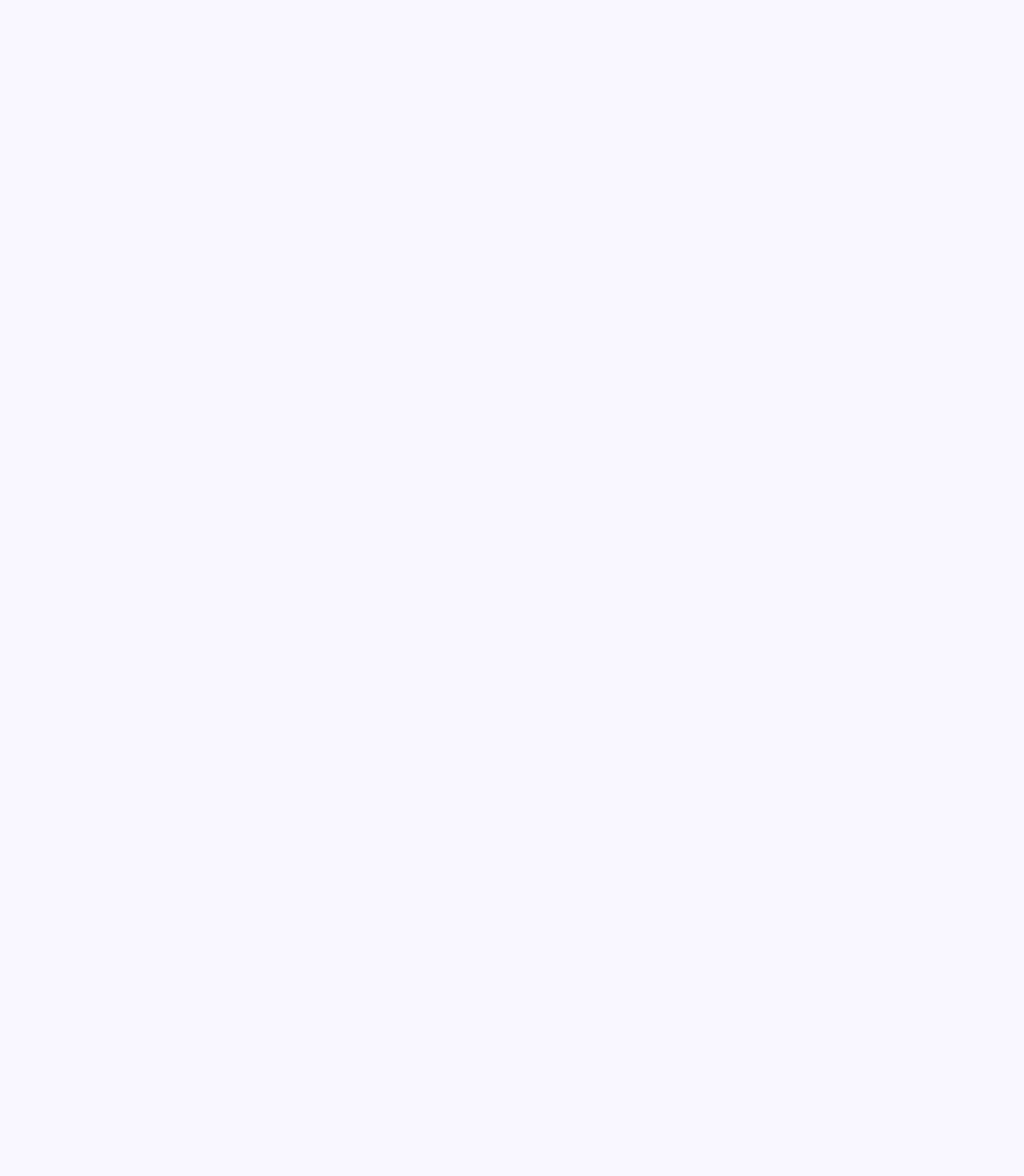
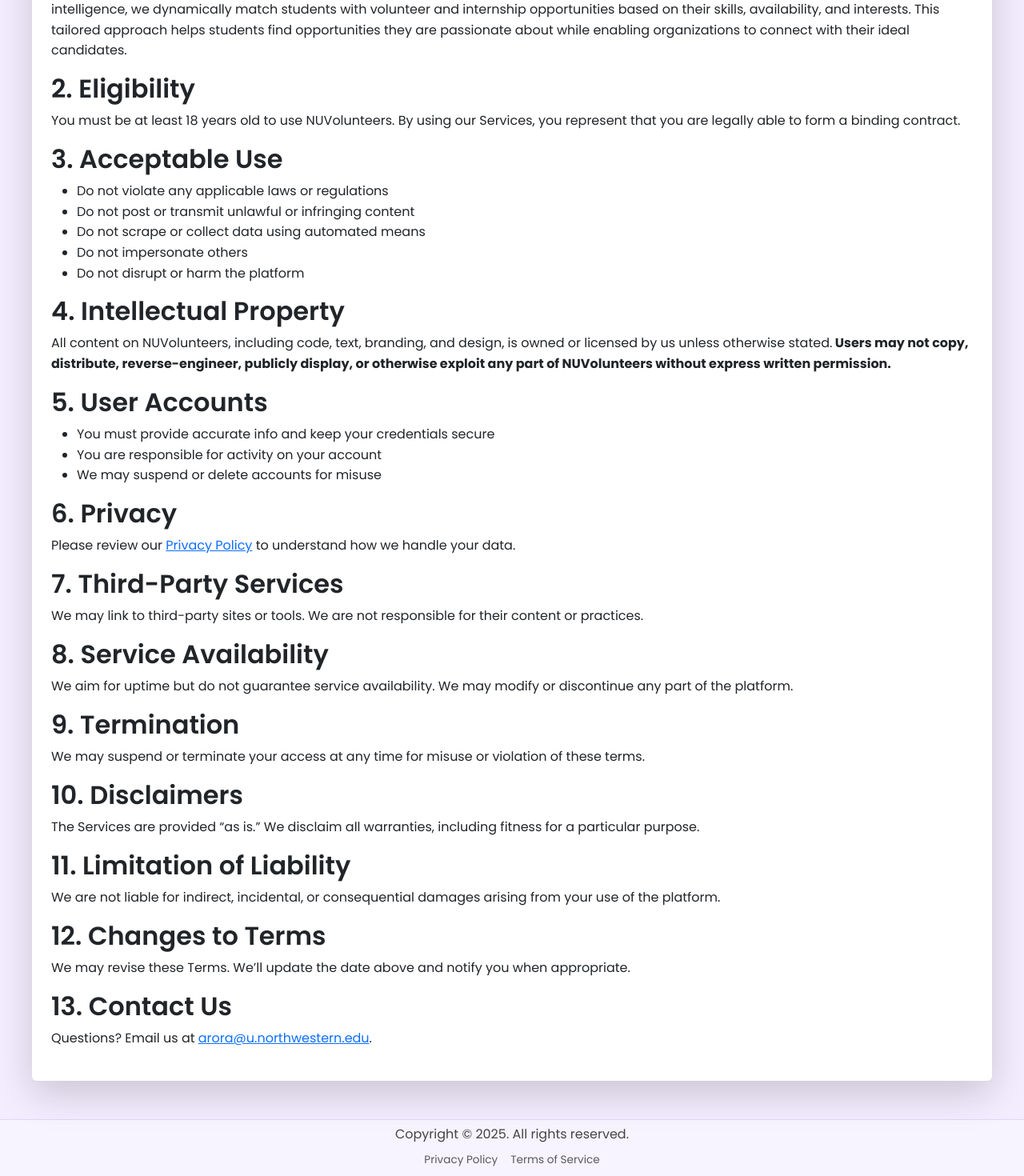
Before and after one commit to merc-cyy/raiso-ieee-2025, a React (Create React App) app in the folder frontend/tbd/: page /terms in a window 1280 px wide. Before the commit this address had no page. Shown: the part 340-1810 px from the top of the page at 80% size. Before the commit the page ends 800 px from the top, so only its background shows below. Built offline with nearby package versions, Linux system fonts and the light colour scheme.

Commit message:
Terms, Privacy Policy

```diff
--- a/frontend/tbd/src/App.css
+++ b/frontend/tbd/src/App.css
@@ -122,6 +122,25 @@
   margin: 0;
 }
 
+.footer-middle {
+  display: flex;
+  gap: 1rem;
+  margin: 0.5rem 0;
+  justify-content: center;
+  flex-wrap: wrap;
+}
+
+.footer-middle a {
+  color: #666;
+  font-size: 0.85rem;
+  transition: color 0.2s ease;
+}
+
+.footer-middle a:hover {
+  color: #5f00b6;
+  text-decoration: underline;
+}
+
 .footer-bottom {
   font-size: 0.75rem;
   color: #777;
@@ -147,11 +166,9 @@
     flex-direction: column;
     align-items: flex-start;
   }
-  .footer-icons {
-    margin-left: 0;
-  }
   .footer-bottom {
-    text-align: left;
+    flex-direction: column;
+    align-items: flex-start;
   }
 }
 
--- a/frontend/tbd/src/App.js
+++ b/frontend/tbd/src/App.js
@@ -8,6 +8,8 @@
 import StudentProfile from './components/StudentProfile';
 import ProtectedRoute from './components/protectedRoute';
 import LoginPage from './components/LoginPage';
+import PrivacyPolicy from './components/PrivacyPolicy';
+import TermsAndConditions from './components/Terms';
 // import Footer from './components/Footer';
 
 
@@ -21,6 +23,8 @@
         <Route path="/" element ={<LandingPage/>} />
         <Route path="/onboarding" element ={<Onboarding/>} />
         <Route path='/login' element={<LoginPage/>} />
+        <Route path='/privacy' element={<PrivacyPolicy/>} />
+        <Route path='/terms' element={<TermsAndConditions/>} />
         <Route element={<ProtectedRoute />}>
           <Route path="/home" element ={<Home/>} />
           <Route path="/studentdashboard" element={<StudentDashboard/>}/>
--- a/frontend/tbd/src/components/Footer.js
+++ b/frontend/tbd/src/components/Footer.js
@@ -4,19 +4,24 @@
     const currentYear = new Date().getFullYear();
 
     return (
-        <footer>
-            <div className='footer-color'>
-                <div className='footer-top'>
-                    <h6>Copyright © {currentYear}. All rights reserved.</h6>
-                    <p>Privacy Policy</p>
+            <footer>
+            <div className="footer-color">
+                <div className="footer-top">
+                <h6>Copyright © {currentYear}. All rights reserved.</h6>
                 </div>
-                <div className='footer-bottom'>
-                    <p className="small text-muted">
-                        NUVolunteers is a student-led project and is not affiliated with or endorsed by Northwestern University.
-                    </p>
+
+                <div className="footer-middle">
+                <a href="/privacy" className="text-decoration-none text-muted">Privacy Policy</a>
+                <a href="/terms" className="text-decoration-none text-muted">Terms of Service</a>
+                </div>
+
+                <div className="footer-bottom">
+                <p className="small">
+                    NUVolunteers is a student-led project and is not affiliated with or endorsed by Northwestern University.
+                </p>
                 </div>
             </div>
-        </footer>
+            </footer>
     );
 }
 
--- /dev/null
+++ b/frontend/tbd/src/components/PrivacyPolicy.js
@@ -0,0 +1,77 @@
+import React from 'react';
+import Navbar from './Navbar';
+import Footer from './Footer';
+
+function PrivacyPolicy() {
+  return (
+    <>
+      <Navbar />
+      <div
+      className='container-fluid d-flex justify-content-center align-items-center py-5'
+      style={{ backgroundColor: '#F4EDFF', minHeight: '90vh' }}>
+        <div className='custom-form-box p-4 shadow-lg rounded' style={{ maxWidth: '1200px', width: '100%', backgroundColor: 'white' }}>
+        <h1 className="mb-3">Privacy Policy</h1>
+          <p className="text-muted">Last updated: May 8, 2025</p>
+
+          <hr />
+
+          <h4>1. Information We Collect</h4>
+          <ul>
+            <li>Name, email address, and password when creating an account</li>
+            <li>Website usage data collected via Google Analytics</li>
+            <li>Browser/device data collected via cookies</li>
+          </ul>
+          <p>
+            We do <strong>not</strong> collect sensitive personal info or financial data.
+          </p>
+
+          <h4>2. How We Use Your Information</h4>
+          <ul>
+            <li>To create and manage your account</li>
+            <li>To operate and improve the platform</li>
+            <li>To understand general website usage trends</li>
+          </ul>
+          <p>We <strong>do not sell</strong> your data or share it with advertisers.</p>
+
+          <h4>3. Cookies and Analytics</h4>
+          <p>
+            NUVolunteers uses cookies and Google Analytics for anonymous usage tracking. By using the site, you consent to this. You can opt out of Analytics here:{" "}
+            <a href="https://tools.google.com/dlpage/gaoptout" target="_blank" rel="noopener noreferrer">
+              tools.google.com/dlpage/gaoptout
+            </a>
+          </p>
+
+          <h4>4. Data Security</h4>
+          <p>
+            We apply reasonable technical and organizational safeguards, but no method is 100% secure. Protect your account with a strong password.
+          </p>
+
+          <h4>5. Your Rights</h4>
+          <p>
+            You can request to view, change, or delete your data by emailing{" "}
+            <a href="mailto:arora@u.northwestern.edu">arora@u.northwestern.edu</a>.
+          </p>
+
+          <h4>6. Children’s Privacy</h4>
+          <p>
+            We do not knowingly collect data from users under 18. If we learn a minor has registered, we will delete their information.
+          </p>
+
+          <h4>7. Changes to This Policy</h4>
+          <p>
+            We may revise this notice. The updated version will be posted here with a new “Last updated” date.
+          </p>
+
+          <h4>8. Contact</h4>
+          <p>
+            Questions? Email us at{" "}
+            <a href="mailto:arora@u.northwestern.edu">arora@u.northwestern.edu</a>.
+          </p>
+        </div>
+      </div>
+      <Footer />
+    </>
+  );
+}
+
+export default PrivacyPolicy;
--- /dev/null
+++ b/frontend/tbd/src/components/Terms.js
@@ -0,0 +1,94 @@
+import React from 'react';
+import Navbar from './Navbar';
+import Footer from './Footer';
+
+export default function TermsAndConditions() {
+  return (
+    <>
+      <Navbar />
+      <div className='container-fluid d-flex justify-content-center align-items-center py-5'
+      style={{ backgroundColor: '#F4EDFF', minHeight: '90vh' }}>
+        <div className='custom-form-box p-4 shadow-lg rounded' style={{ maxWidth: '1200px', width: '100%', backgroundColor: 'white' }}>
+          <h1 className="mb-4">Terms and Conditions</h1>
+          <p className="text-muted">Last Updated: May 8, 2025</p>
+          <hr />
+
+          <h2>1. Who We Are</h2>
+          <p>
+            Our platform, in partnership with local organizations, transforms how nonprofits and similar
+            organizations find talent. Powered by artificial intelligence, we dynamically match students with
+            volunteer and internship opportunities based on their skills, availability, and interests. This tailored
+            approach helps students find opportunities they are passionate about while enabling organizations to
+            connect with their ideal candidates.
+          </p>
+
+          <h2>2. Eligibility</h2>
+          <p>You must be at least 18 years old to use NUVolunteers. By using our Services, you represent that you are legally able to form a binding contract.</p>
+
+          <h2>3. Acceptable Use</h2>
+          <ul>
+            <li>Do not violate any applicable laws or regulations</li>
+            <li>Do not post or transmit unlawful or infringing content</li>
+            <li>Do not scrape or collect data using automated means</li>
+            <li>Do not impersonate others</li>
+            <li>Do not disrupt or harm the platform</li>
+          </ul>
+
+          <h2>4. Intellectual Property</h2>
+          <p>
+            All content on NUVolunteers, including code, text, branding, and design, is owned or licensed by us unless otherwise stated.
+            <strong> Users may not copy, distribute, reverse-engineer, publicly display, or otherwise exploit any part of NUVolunteers without express written permission.</strong>
+          </p>
+
+          <h2>5. User Accounts</h2>
+          <ul>
+            <li>You must provide accurate info and keep your credentials secure</li>
+            <li>You are responsible for activity on your account</li>
+            <li>We may suspend or delete accounts for misuse</li>
+          </ul>
+
+          <h2>6. Privacy</h2>
+          <p>
+            Please review our <a href="/privacy">Privacy Policy</a> to understand how we handle your data.
+          </p>
+
+          <h2>7. Third-Party Services</h2>
+          <p>
+            We may link to third-party sites or tools. We are not responsible for their content or practices.
+          </p>
+
+          <h2>8. Service Availability</h2>
+          <p>
+            We aim for uptime but do not guarantee service availability. We may modify or discontinue any part of the platform.
+          </p>
+
+          <h2>9. Termination</h2>
+          <p>
+            We may suspend or terminate your access at any time for misuse or violation of these terms.
+          </p>
+
+          <h2>10. Disclaimers</h2>
+          <p>
+            The Services are provided “as is.” We disclaim all warranties, including fitness for a particular purpose.
+          </p>
+
+          <h2>11. Limitation of Liability</h2>
+          <p>
+            We are not liable for indirect, incidental, or consequential damages arising from your use of the platform.
+          </p>
+
+          <h2>12. Changes to Terms</h2>
+          <p>
+            We may revise these Terms. We’ll update the date above and notify you when appropriate.
+          </p>
+
+          <h2>13. Contact Us</h2>
+          <p>
+            Questions? Email us at <a href="mailto:arora@u.northwestern.edu">arora@u.northwestern.edu</a>.
+          </p>
+        </div>
+      </div>
+      <Footer />
+    </>
+  );
+}
```
Also changed, not shown: frontend/tbd/src/components/Onboarding.js (+13 -27 lines).
